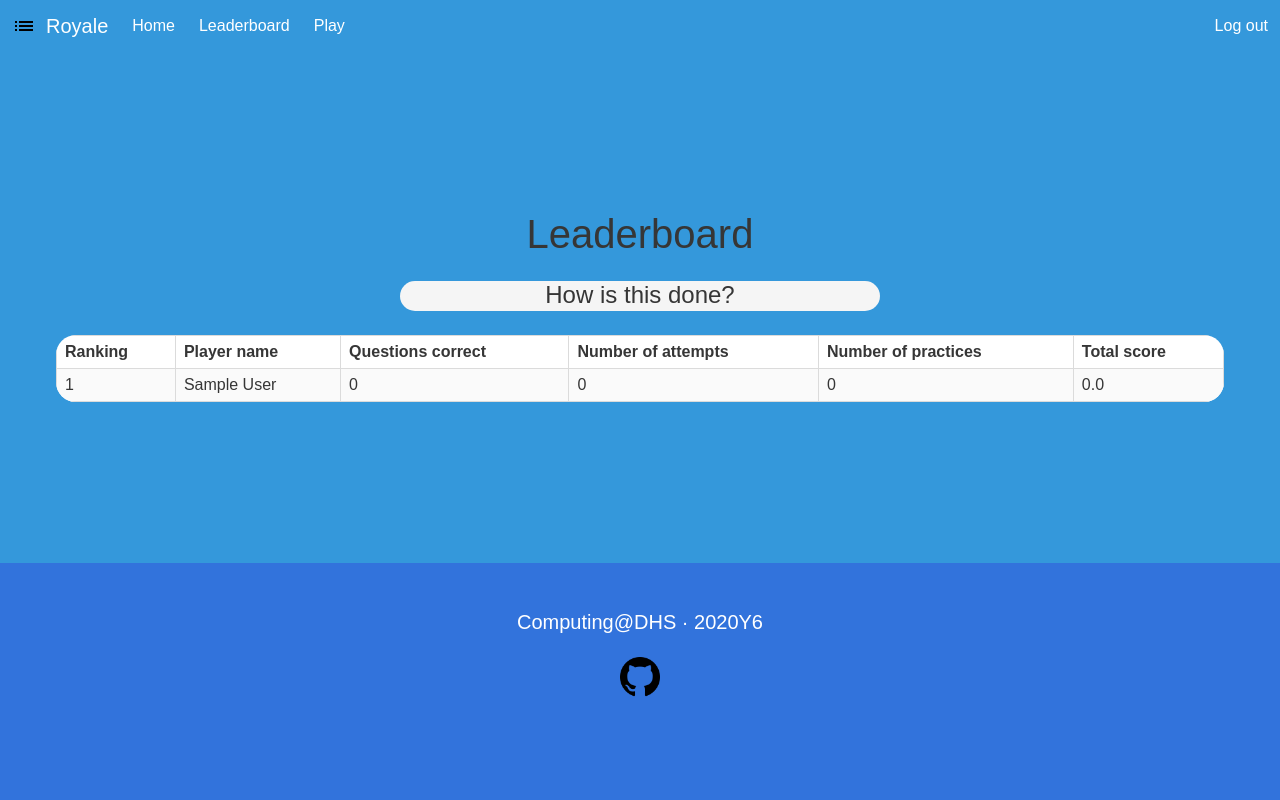
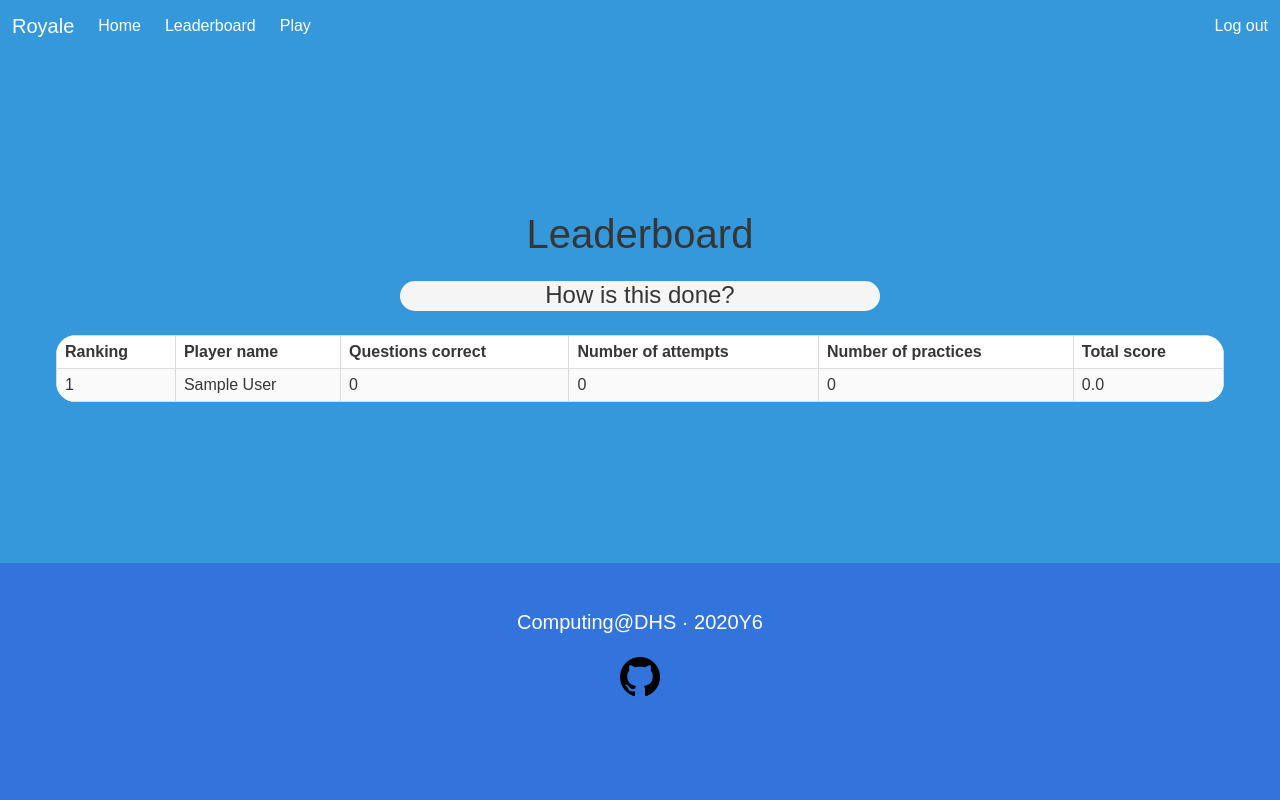
Before and after one commit to chongtzezhao/2020_STW2, a Flask app: page /leaderboard in a window 1280 px wide. Run offline with Flask 2, Linux system fonts and the light colour scheme; the visitor is signed in with stand-in values (Sample User, id 1); data comes from the database, SQL or seed files in the repository; data that the repository does not hold is empty; some libraries are stand-ins or nearby versions.

```diff
--- a/static/css/main.css
+++ b/static/css/main.css
@@ -71,11 +71,21 @@ input[type='checkbox']:checked {
   background-image: url('../static/img/computing-bg.png');
  }
 
- .table{
+ table{
    border-radius: 20px;
+   width: 90vw;
    overflow: hidden;
-   width: 90vw;
  }
+
+td{
+  overflow: hidden;
+  text-overflow: ellipsis;
+  word-wrap: break-word;
+}
+
+.table-container{
+  overflow-x: scroll
+}
 
  .message{
    width: 80vw;
--- a/templates/layout.html
+++ b/templates/layout.html
@@ -25,9 +25,6 @@
 		<nav class="navbar">
 			<div class="navbar-brand">
 				<span id="nav-title" class="navbar-item">
-					<img id="nav-icon" src="
-					{{ url_for('static', filename='img/note.png') }}"
-					height="24" width="24" alt="logo">
 					Royale
 				</span>
 				<span class="navbar-burger burger" data-target="navMenu">
--- a/templates/leaderboard.html
+++ b/templates/leaderboard.html
@@ -48,7 +48,6 @@
                         {% endfor %}
                     </tbody>
                 </table>
-
             </div>
 
         </div>
```
